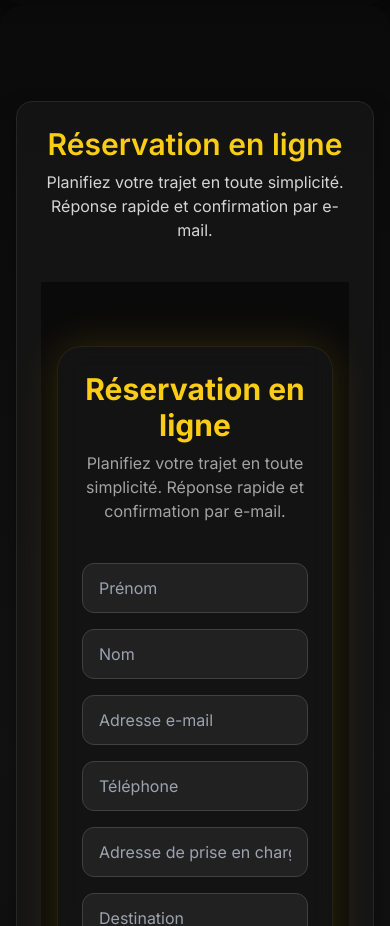
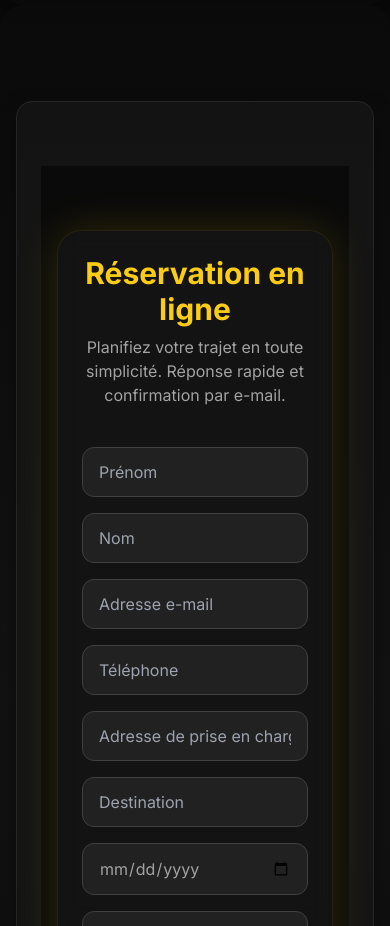
Before and after one commit to Robotham33/Trustdrive, a React (Vite) app: page / in a window 390 px wide. Shown: the part 3980-4906 px from the top of the page. Built offline with nearby package versions, Linux system fonts and the light colour scheme.

Commit message:
nv formulaire mobile maj

```diff
--- a/src/App.jsx
+++ b/src/App.jsx
@@ -168,10 +168,10 @@ export default function TrustDriveVitrine() {
 <section id="reservation" className="mx-auto max-w-4xl px-4 sm:px-6 lg:px-8 py-24 bg-gradient-to-b from-neutral-950 via-neutral-900/60 to-neutral-950 rounded-3xl shadow-xl">
   <div className="rounded-2xl border border-neutral-800 bg-neutral-900/70 p-6 shadow-lg transition-transform duration-300 hover:scale-[1.01] hover:shadow-[0_0_40px_rgba(255,223,0,0.3)]">
     <h2 className="text-3xl md:text-4xl font-semibold text-center text-yellow-400 mb-2">
-      Réservation en ligne
+
     </h2>
     <p className="text-center text-neutral-300 mb-10">
-      Planifiez votre trajet en toute simplicité. Réponse rapide et confirmation par e-mail.
+
     </p>
     <BookingForm />
   </div>
```
